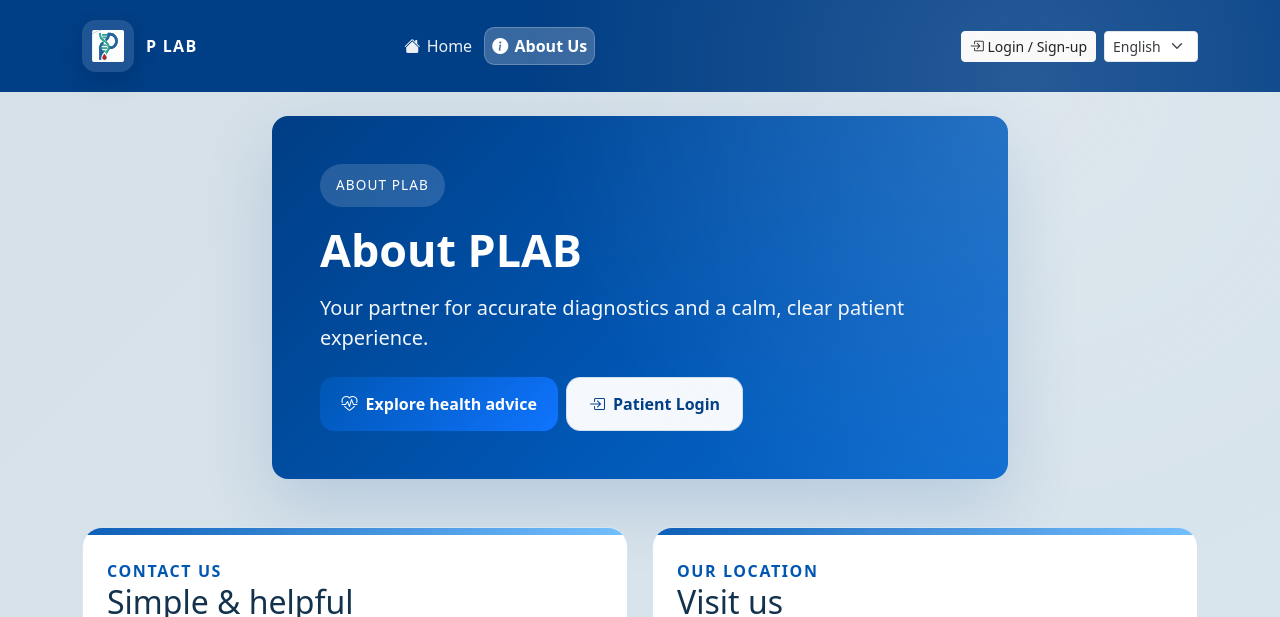
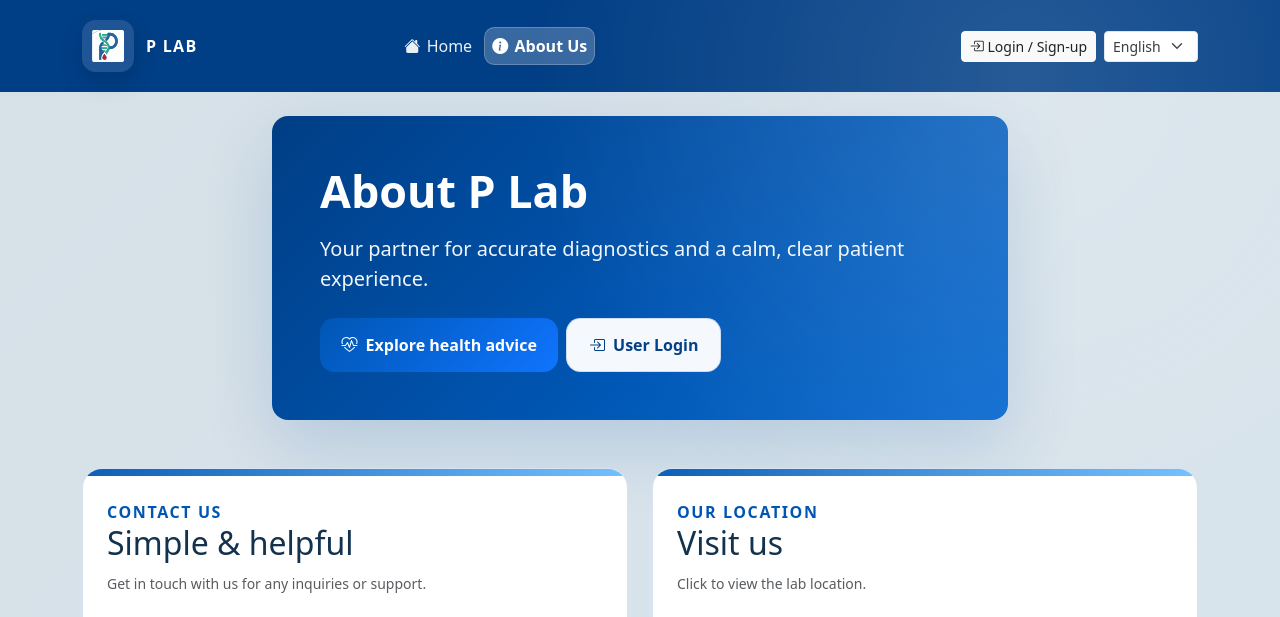
Before and after one commit to AymanCE-SE/Plab, a Django app: page /about/ in a window 1280 px wide. Shown: the top 617 px of the page. Run offline with Django 5.2, Linux system fonts and the light colour scheme.

Commit message:
content updates and translations

```diff
--- a/plab_project/lab_core/templates/lab_core/about.html
+++ b/plab_project/lab_core/templates/lab_core/about.html
@@ -5,37 +5,33 @@
 <link rel="stylesheet" href="{% static 'css/about.css' %}">
 {% endblock %}
 
-{% block title %}{% trans "About Us" %}{% endblock %}
+{% block title %}{% trans "About P Lab" %}{% endblock %}
 
 {% block content %}
 <div class="row justify-content-center mb-5">
     <div class="col-xl-8">
         <section class="about-hero rounded-4 p-5 p-lg-6">
-            <span class="about-hero-badge">{% trans "About PLAB" %}</span>
+            {% comment %} <span class="about-hero-badge">{% trans "About P Lab" %}</span> {% endcomment %}
             <h1 class="display-5 fw-bold mb-3">
-                {% if LANGUAGE_BIDI %}من نحن{% else %}About PLAB{% endif %}
+                {% trans "About P Lab" %}
             </h1>
             <p class="lead mb-4">
-                {% if LANGUAGE_BIDI %}
-                    شريكك الموثوق للتشخيص الدقيق وتجربة مريض هادئة وواضحة.
-                {% else %}
-                    Your partner for accurate diagnostics and a calm, clear patient experience.
-                {% endif %}
+                {% trans "Your partner for accurate diagnostics and a calm, clear patient experience." %}
             </p>
             <div class="d-flex flex-wrap gap-2">
                 <a href="{% url 'lab_core:home' %}" class="btn btn-modern">
                     <i class="bi bi-heart-pulse"></i>
-                    {% if LANGUAGE_BIDI %}استكشف نصائح صحية{% else %}Explore health advice{% endif %}
+                    {% trans "Explore health advice" %}
                 </a>
                 {% if request.user.is_authenticated %}
                     <a href="{% url 'lab_core:dashboard' %}" class="btn btn-modern-outline">
                         <i class="bi bi-clipboard-check"></i>
-                        {% if LANGUAGE_BIDI %}اذهب إلى لوحة التحكم{% else %}Go to dashboard{% endif %}
+                        {% trans "Go to Lab Results" %}
                     </a>
                 {% else %}
                     <a href="{% url 'lab_core:login' %}" class="btn btn-modern-outline">
                         <i class="bi bi-box-arrow-in-right"></i>
-                        {% if LANGUAGE_BIDI %}تسجيل الدخول{% else %}Patient Login{% endif %}
+                        {% trans "User Login" %}
                     </a>
                 {% endif %}
             </div>
@@ -48,15 +44,11 @@
         <article class="about-card h-100">
             <div class="about-card-header">
                 <div>
-                    <span class="about-card-label">{% if LANGUAGE_BIDI %}تواصل معنا{% else %}Contact us{% endif %}</span>
-                    <h2>{% if LANGUAGE_BIDI %}سهل وسريع{% else %}Simple & helpful{% endif %}</h2>
+                    <span class="about-card-label">{% trans "Contact us" %}</span>
+                    <h2>{% trans "Simple & helpful" %}</h2>
                 </div>
                 <p class="text-muted small mb-0">
-                    {% if LANGUAGE_BIDI %}
-                        للمزيد من المعلومات يرجى التواصل معنا.
-                    {% else %}
-                        For more information please contact us.
-                    {% endif %}
+                    {% trans "Get in touch with us for any inquiries or support." %}
                 </p>
             </div>
 
@@ -64,72 +56,37 @@
                 <div class="info-row">
                     <div class="info-icon"><i class="bi bi-clipboard2-pulse"></i></div>
                     <div>
-                        <h3>{% if LANGUAGE_BIDI %}الوصف{% else %}Description{% endif %}</h3>
-                        {% if lab_description %}
-                            <p class="info-text pre-line">{{ lab_description }}</p>
-                        {% else %}
-                            <p class="info-placeholder">
-                                {% if LANGUAGE_BIDI %}
-                                    أضف وصف مختبرك في الإعدادات.
-                                {% else %}
-                                    Add your lab description in settings.
-                                {% endif %}
-                            </p>
-                        {% endif %}
+                        <h3>{% trans "Description" %}</h3>
+                            <p class="info-text pre-line">{% trans "Medical Chemical Analysis Laboratory - Always with you because you deserve the best" %}</p>
                     </div>
                 </div>
                 <div class="info-row">
                     <div class="info-icon"><i class="bi bi-telephone-fill"></i></div>
                     <div>
-                        <h3>{% if LANGUAGE_BIDI %}الهاتف{% else %}Phone{% endif %}</h3>
-                        {% if lab_phone %}
-                            <a href="tel:{{ lab_phone }}" class="info-link">
+                        <h3>{% trans "Phone" %}</h3>
+                            <a href="tel:{{ 01202266850 }}" class="info-link">
                                 <i class="bi bi-telephone-outbound"></i>
-                                <span>{{ lab_phone }}</span>
+                                <span>01202266850</span>
                             </a>
-                        {% else %}
-                            <p class="info-placeholder">
-                                {% if LANGUAGE_BIDI %}
-                                    أضف رقم الهاتف في الإعدادات.
-                                {% else %}
-                                    Add the lab phone in settings.
-                                {% endif %}
-                            </p>
-                        {% endif %}
+                            -
+                            <a href="tel:{{ 01273512252 }}" class="info-link">
+                                <span>01273512252</span>
+                            </a>
                     </div>
                 </div>
                 <div class="info-row">
                     <div class="info-icon"><i class="bi bi-geo-alt-fill"></i></div>
                     <div>
-                        <h3>{% if LANGUAGE_BIDI %}العنوان{% else %}Address{% endif %}</h3>
-                        {% if lab_address %}
-                            <p class="info-text pre-line">{{ lab_address }}</p>
-                        {% else %}
-                            <p class="info-placeholder">
-                                {% if LANGUAGE_BIDI %}
-                                    أضف عنوان المختبر في الإعدادات.
-                                {% else %}
-                                    Add the lab address in settings.
-                                {% endif %}
-                            </p>
-                        {% endif %}
+                        <h3>{% trans "Address" %}</h3>
+                            <p class="info-text pre-line">{% trans "AbuHammad - Sharkya front of police station bridge Above Al-Tawhid Wal-Nur - Fifth Floor"%}</p>
                     </div>
                 </div>
                 <div class="info-row">
                     <div class="info-icon"><i class="bi bi-clock-fill"></i></div>
                     <div>
-                        <h3>{% if LANGUAGE_BIDI %}ساعات العمل{% else %}Working hours{% endif %}</h3>
-                        {% if lab_hours %}
-                            <p class="info-text pre-line">{{ lab_hours }}</p>
-                        {% else %}
-                            <p class="info-placeholder">
-                                {% if LANGUAGE_BIDI %}
-                                    أضف ساعات العمل في الإعدادات.
-                                {% else %}
-                                    Add working hours in settings.
-                                {% endif %}
+                        <h3>{% trans "Working hours" %}</h3>
+                            <p class="info-text pre-line">{%trans "Open 7 days a week: 10:00 AM – 12:00 AM"%}</p>
                             </p>
-                        {% endif %}
                     </div>
                 </div>
             </div>
@@ -140,15 +97,11 @@
         <article class="about-card h-100">
             <div class="about-card-header">
                 <div>
-                    <span class="about-card-label">{% if LANGUAGE_BIDI %}موقعنا{% else %}Our location{% endif %}</span>
-                    <h2>{% if LANGUAGE_BIDI %}زورنا مباشرة{% else %}Visit us{% endif %}</h2>
+                    <span class="about-card-label">{% trans "Our location" %}</span>
+                    <h2>{% trans "Visit us" %}</h2>
                 </div>
                 <p class="text-muted small mb-0">
-                    {% if LANGUAGE_BIDI %}
-                        اضغط لرؤية موقع المختبر.
-                    {% else %}
-                        Click to view the lab location.
-                    {% endif %}
+                    {% trans "Click to view the lab location."%}
                 </p>
             </div>
             <div class="about-map-panel">
@@ -181,22 +134,22 @@
     <div class="col-md-4">
         <div class="feature-card">
             <div class="feature-icon"><i class="bi bi-shield-lock"></i></div>
-            <h3>{% if LANGUAGE_BIDI %}وصول آمن{% else %}Secure access{% endif %}</h3>
-            <p>{% if LANGUAGE_BIDI %}عرض نتائجك عبر الإنترنت بسرعة وسهولة.{% else %}View your lab results online quickly and easily.{% endif %}</p>
+            <h3>{% trans "Secure access" %}</h3>
+            <p>{% trans "View your lab results online quickly and easily." %}</p>
         </div>
     </div>
     <div class="col-md-4">
         <div class="feature-card">
             <div class="feature-icon"><i class="bi bi-clipboard2-pulse"></i></div>
-            <h3>{% if LANGUAGE_BIDI %}حالة واضحة{% else %}Clear status{% endif %}</h3>
-            <p>{% if LANGUAGE_BIDI %}تابع كل اختبار من البداية حتى النهاية.{% else %}Track every test from start to finish.{% endif %}</p>
+            <h3>{% trans "Clear status" %}</h3>
+            <p>{% trans "Track every test from start to finish." %}</p>
         </div>
     </div>
     <div class="col-md-4">
         <div class="feature-card">
             <div class="feature-icon"><i class="bi bi-heart-pulse"></i></div>
-            <h3>{% if LANGUAGE_BIDI %}رعاية موثوقة{% else %}Trusted care{% endif %}</h3>
-            <p>{% if LANGUAGE_BIDI %}نصائح صحية ومعلومات مفيدة بين الزيارات.{% else %}Health advice and helpful updates between visits.{% endif %}</p>
+            <h3>{% trans "Trusted care" %}</h3>
+            <p>{% trans "Health advice and helpful updates between visits." %}</p>
         </div>
     </div>
 </div>
@@ -204,22 +157,23 @@
 <div class="about-cta-card rounded-4 p-4 p-md-5">
     <div class="row align-items-center">
         <div class="col-md-7 mb-4 mb-md-0">
-            <h2 class="mb-2">{% if request.user.is_authenticated %}{% if LANGUAGE_BIDI %}أهلاً بك في لوحة التحكم{% else %}Welcome back{% endif %}{% else %}{% if LANGUAGE_BIDI %}ابدأ رحلتك الصحية{% else %}Start your health journey{% endif %}{% endif %}</h2>
+            <h2 class="mb-2">{% if request.user.is_authenticated %}{% trans "Welcome back" %}{% else %}{% trans "Start your health journey" %}{% endif %}</h2>
             <p class="mb-0 text-muted">
                 {% if request.user.is_authenticated %}
-                    {% if LANGUAGE_BIDI %}اطلع على نتائج الفحوصات والحالات الخاصة بك الآن.{% else %}View your latest tests and result status now.{% endif %}
+                    {% trans "View your latest tests and result status now." %}
                 {% else %}
-                    {% if LANGUAGE_BIDI %}سجل أو قم بتسجيل الدخول لتتبع فحوصاتك بسهولة.{% else %}Sign up or log in to track your tests easily.{% endif %}
+                    {% trans "Sign up or log in to track your tests easily." %}
                 {% endif %}
+
             </p>
         </div>
         <div class="col-md-5 d-flex flex-wrap gap-2">
             {% if request.user.is_authenticated %}
-                <a href="{% url 'lab_core:dashboard' %}" class="btn btn-modern">{% if LANGUAGE_BIDI %}لوحة التحكم{% else %}Dashboard{% endif %}</a>
-                <a href="{% url 'lab_core:profile' %}" class="btn btn-modern-outline">{% if LANGUAGE_BIDI %}الملف الشخصي{% else %}Profile{% endif %}</a>
+                <a href="{% url 'lab_core:dashboard' %}" class="btn btn-modern ">{% trans "Lab Results" %}</a>
+                <a href="{% url 'lab_core:profile' %}" class="btn btn-modern-outline">{% trans "Profile" %}</a>
             {% else %}
-                <a href="{% url 'lab_core:signup' %}" class="btn btn-modern">{% if LANGUAGE_BIDI %}إنشاء حساب{% else %}Create account{% endif %}</a>
-                <a href="{% url 'lab_core:login' %}" class="btn btn-modern-outline">{% if LANGUAGE_BIDI %}تسجيل الدخول{% else %}Sign in{% endif %}</a>
+                <a href="{% url 'lab_core:signup' %}" class="btn btn-modern">{% trans "Sign up" %}</a>
+                <a href="{% url 'lab_core:login' %}" class="btn btn-modern-outline">{% trans "Sign in" %}</a>
             {% endif %}
         </div>
     </div>
--- a/plab_project/lab_core/templates/lab_core/base.html
+++ b/plab_project/lab_core/templates/lab_core/base.html
@@ -14,8 +14,9 @@
     <meta charset="UTF-8">
     <meta name="theme-color" content="#ffffff">
     <meta name="viewport" content="width=device-width, initial-scale=1.0">
-    <title>{% block title %}{% trans "PLAB | P Lab | بي لاب" %}{% endblock %}</title>
-    <meta name="description" content="{% block meta_description %}{% trans "PLAB | P Lab | بي لاب — معمل أبوحماد للنتائج الطبية باللغتين العربية والإنجليزية." %}{% endblock %}">
+    <title>{% block title %}{% trans "PLAB | P Lab | معمل بي لاب" %}{% endblock %}</title>
+    {% comment %} <meta name="description" content="{% block meta_description %}{% trans "PLAB | P Lab | بي لاب — معمل أبوحماد للنتائج الطبية باللغتين العربية والإنجليزية." %}{% endblock %}"> {% endcomment %}
+    <meta name="description" content="نظام إدارة معمل بي لاب (P Lab). منصة متكاملة لتسجيل التحاليل الطبية ومتابعة النتائج." />
     <link rel="canonical" href="{% if request %}{{ request.scheme }}://{{ request.get_host }}{{ request.path }}{% endif %}">
     <meta name="google-site-verification" content="PxJVXRtH_UYlMxvtFAqxOOcSdOZHEG_9fn4JhhciJAQ" />
     <meta property="og:locale" content="{% if LANGUAGE_BIDI %}ar_AE{% else %}en_US{% endif %}">
@@ -68,13 +69,9 @@
     <nav class="navbar navbar-expand-lg navbar-dark plab-navbar" style="background-color: var(--plab-dark);">
         <div class="container">
             <a class="navbar-brand plab-navbar-brand" href="{% url 'lab_core:home' %}">
-                <img src="{% static 'images/logo.svg' %}" alt="PLAB logo" class="plab-navbar-logo" />
+                <img src="{% static 'images/logo.svg' %}" alt="لوجو معمل بي لاب" class="plab-navbar-logo" />
                 <span class="plab-brand-text">
-                    {% if LANGUAGE_BIDI %}
-                        بى لاب
-                    {% else %}
-                        P LAB
-                    {% endif %}
+                    {% trans "P LAB" %}
                 </span>
             </a>
 
@@ -101,11 +98,7 @@
                         <li class="nav-item">
                             <a href="{% url 'lab_core:dashboard' %}" class="nav-link {% if request.resolver_match and request.resolver_match.url_name == 'dashboard' %}active{% endif %}">
                                 <i class="bi bi-file-earmark-medical-fill"></i>
-                                {% if LANGUAGE_BIDI %}
-                                    نتائج التحاليل
-                                {% else %}
-                                    Lab Results
-                                {% endif %}
+                                {% trans "Lab Results" %}
                             </a>
                         </li>
 
@@ -120,11 +113,7 @@
                             <li class="nav-item">
                                 <a href="{% url 'admin:index' %}" class="nav-link nav-admin" target="_blank" rel="noopener" aria-label="Admin dashboard">
                                     <i class="bi bi-shield-lock-fill"></i>
-                                    {% if LANGUAGE_BIDI %}
-                                        لوحه تحكم المدير
-                                    {% else %}
-                                        Admin Dashboard
-                                    {% endif %}
+                                    {% trans "Admin Dashboard" %}
                                 </a>
                             </li>
                         {% endif %}
@@ -186,9 +175,9 @@
         <div class="container py-4">
             <div class="row g-4 align-items-start align-items-md-center">
                 <div class="col-md-5 col-lg-6">
-                    <div class="plab-footer-brand mb-1">{% trans "PLAB" %}</div>
+                    <div class="plab-footer-brand mb-1">{% trans "P LAB" %}</div>
                     <p class="plab-footer-tagline mb-2 mb-md-0">{% trans "Secure laboratory portal for patients." %}</p>
-                    <p class="small text-white-50 mb-0">© {% now "Y" %} {% trans "All rights reserved." %}</p>
+                    <p class="small text-white-50 mb-0">{% trans "All Rights Reserved to P Lab" %} © {% now "Y" %} </p>
                 </div>
                 <div class="col-md-7 col-lg-6">
                     <div class="small text-uppercase text-white-50 fw-semibold mb-2">{% trans "Quick links" %}</div>
--- a/plab_project/lab_core/templates/lab_core/hero.html
+++ b/plab_project/lab_core/templates/lab_core/hero.html
@@ -4,7 +4,7 @@
     <div class="plab-hero-image-wrapper">
       <img
         src="{% static 'images/hero-img.jpg' %}"
-        alt="{% trans 'Health Advice' %}"
+        alt="{% trans 'P Lab' %}"
         class="plab-hero-image"
         loading="lazy"
       />
--- a/plab_project/lab_core/templates/lab_core/password_change.html
+++ b/plab_project/lab_core/templates/lab_core/password_change.html
@@ -16,11 +16,7 @@
                 <div>
                     <h2 class="h3 mb-1 text-dark">{% trans "Change Password" %}</h2>
                     <p class="text-muted mb-0">
-                        {% if LANGUAGE_BIDI %}
-                            حافظ على حسابك آمنًا بتحديث كلمة المرور بشكل منتظم.
-                        {% else %}
-                            Keep your account secure by updating your password regularly.
-                        {% endif %}
+                        {% trans "Keep your account secure by updating your password regularly." %}
                     </p>
                 </div>
                 <a href="{% url 'lab_core:profile' %}" class="btn btn-password-back btn-sm">
--- a/plab_project/lab_core/templates/lab_core/profile.html
+++ b/plab_project/lab_core/templates/lab_core/profile.html
@@ -24,11 +24,7 @@
                     {% endif %}
                     <a href="{% url 'lab_core:dashboard' %}" class="btn btn-modern btn-sm">
                         <i class="bi bi-arrow-left-short"></i>
-                        {% if LANGUAGE_BIDI %}
-                            العوده لنتائج التحاليل
-                        {% else %}
-                            Back to Lab Results
-                        {% endif %}
+                        {% trans "Back to my Results" %}
                     </a>
                 </div>
             </div>
```
Also changed, not shown: plab_project/lab_core/templates/lab_core/home.html (+4 -4 lines), plab_project/plab_project/settings.py (+0 -19 lines), plab_project/locale/ar/LC_MESSAGES/django.po, 1 other file.
